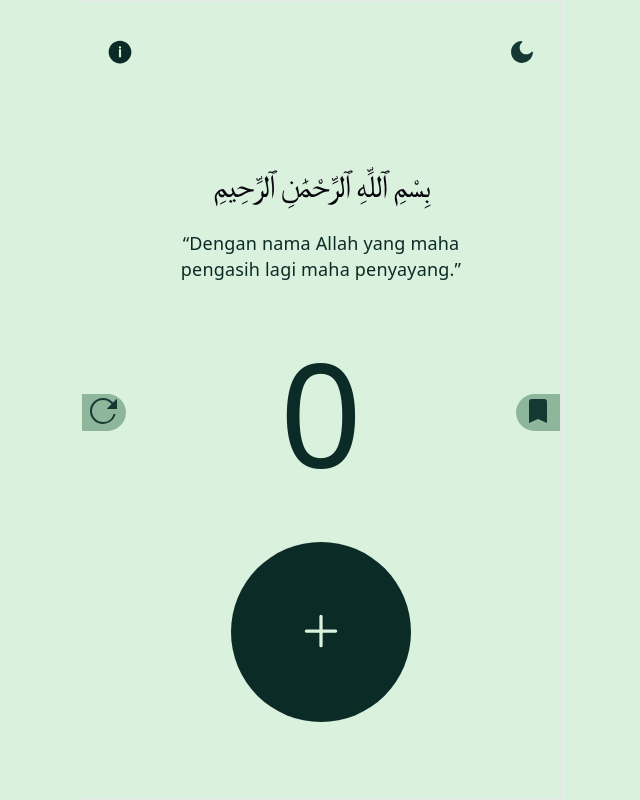
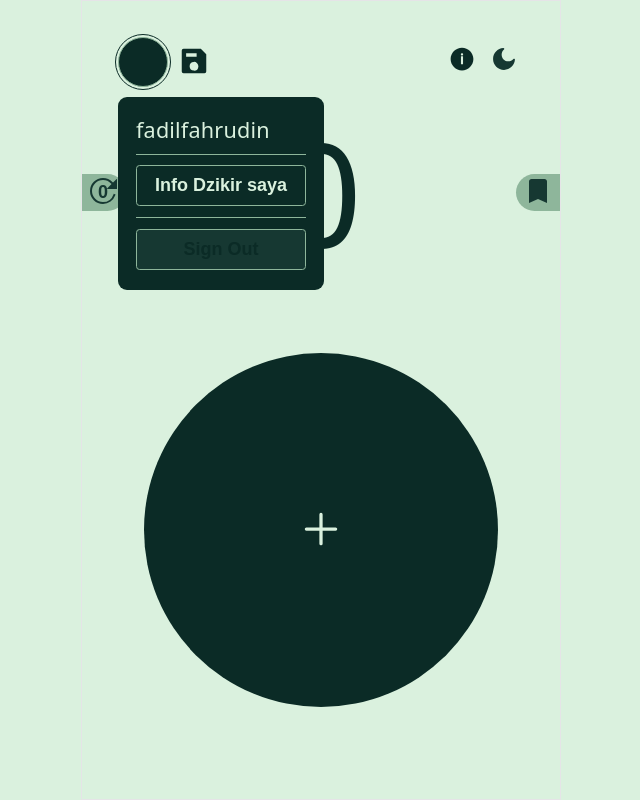
Before and after one commit to fadilfahrudin/tasbih-tracker, a React (Vite) app: page / in a window 1280 px wide. Shown: the whole page, without its empty margins (319-959 px from the left). Built offline with nearby package versions, Linux system fonts and the light colour scheme.

Commit message:
add: profile & re slicing layout

```diff
--- a/src/App.css
+++ b/src/App.css
@@ -13,7 +13,7 @@
   background-color: var(--accent);
 }
 
-.floatingBtnClose{
+.floatingBtnClose {
   background: none;
   border: none;
 }
@@ -42,6 +42,14 @@
   .resetBtn {
     left: 0;
     border-radius: 0 32px 32px 0;
+    span {
+      position: absolute;
+      left: 16px;
+      top: 8px;
+      font-size: 18px;
+      font-weight: bold;
+      color: var(--accent);
+    }
   }
   .saveBtn {
     right: 0;
@@ -55,8 +63,8 @@
   background: var(--accent-bg);
   border: 2px solid transparent;
   transition: border-color 0.3s;
-  width: 10rem;
-  height: 10rem;
+  width: 80%;
+  height: 80%;
   aspect-ratio: 1 / 1;
 
   &:hover {
@@ -67,26 +75,14 @@
     outline-offset: 2px;
   }
 }
-#header {
-  display: flex;
-  justify-content: space-between;
-  align-items: center;
-  padding: 1em 0;
-  button {
-    background: none;
-    border: none;
-    cursor: pointer;
-    overflow: hidden;
-    height: 32px;
-  }
-  .darkModeToggle {
-    display: flex;
-    flex-direction: column;
-    gap: 5px;
-    svg {
-      flex-shrink: 0;
-    }
-  }
+
+.modalContainer {
+  backdrop-filter: blur(20px) ;
+  position: absolute;
+  left: 0;
+  top: 0;
+  width: 100%;
+  height: 100%;
 }
 
 section.wording {
--- a/src/App.tsx
+++ b/src/App.tsx
@@ -1,70 +1,46 @@
-import { Activity, useEffect, useState } from 'react';
-import { AiFillMoon, AiFillSun } from 'react-icons/ai';
-import { IoIosInformationCircle, IoMdBookmark } from 'react-icons/io';
+import { Activity, useState } from 'react';
+import { IoMdBookmark } from 'react-icons/io';
 import { IoAddOutline, IoClose, IoReloadSharp } from 'react-icons/io5';
 import './App.css';
+import Header from './components/Header';
+import Modal from './components/Modal';
 import { usePWAInstall } from './hooks/usePWAInstall';
 
 function App() {
   const [count, setCount] = useState(0)
+  const [isModalResetVisible, setIsModalResetVisible] = useState(false);
+  const [isModalSaveVisible, setIsModalSaveVisible] = useState(false);
   const [isInstallBtnVisible, setIsInstallBtnVisible] = useState(true);
+  const [dzikirName, setDzikirName] = useState('');
 
   const {
     isInstallable,
     installApp,
   } = usePWAInstall();
 
+  const handleReset = () => {
+    setCount(0);
+    setIsModalResetVisible(false);
+  }
 
-  const [isDark, setIsDark] = useState(() => {
-    return window.matchMedia(
-      '(prefers-color-scheme: dark)'
-    ).matches;
-  });
-
-
-  useEffect(() => {
-    document.documentElement.classList.toggle(
-      'dark',
-      isDark
-    );
-  }, [isDark]);
-  const toggleDarkMode = () => {
-    setIsDark(prev => !prev);
-  };
+  const handleSave = () => {
+    setCount(0);
+    setIsModalSaveVisible(false);
+    alert(`Dzikir ${dzikirName} berhasil disimpan!`);
+    setDzikirName('');
+  }
 
   return (
     <>
-      <header id="header">
-        <button
-          type="button"
-          onClick={() => setCount((count) => count + 1)}
-        >
-          <IoIosInformationCircle color='var(--accent-bg)' size={28} />
-        </button>
-        <button
-          type="button"
-          className='darkModeToggle'
-          onClick={toggleDarkMode}
-        >
-          {
-            !isDark
-              ? <AiFillMoon color='var(--primary)' size={28} />
-              : <AiFillSun color='var(--secondary)' size={28} />
-          }
-        </button>
-      </header>
-
-      <section id="center" className='wording'>
-        <h1>بِسْمِ ٱللَّهِ ٱلرَّحْمَٰنِ ٱلرَّحِيمِ</h1>
-        <p>“Dengan nama Allah yang maha pengasih lagi maha penyayang.”</p>
-      </section>
+      <Header />
 
       <section id="center" className='countSection'>
         <button
           type="button"
           className='resetBtn'
-          onClick={() => setCount(0)}
+          onClick={() => setIsModalResetVisible(true)}
         >
+          <span>0</span>
           <IoReloadSharp color='var(--accent)' size={32} />
         </button>
 
@@ -73,7 +49,7 @@ function App() {
         <button
           type="button"
           className='saveBtn'
-          onClick={() => setCount((count) => count + 1)}
+          onClick={() => setIsModalSaveVisible(true)}
         >
           <IoMdBookmark color='var(--accent)' size={32} />
         </button>
@@ -91,9 +67,43 @@ function App() {
 
       <Activity mode={isInstallBtnVisible && isInstallable ? 'visible' : 'hidden'}>
         <div className='floatingContainer'>
-            <button className='floatingBtnClose' type='button' onClick={() => setIsInstallBtnVisible(false)}><IoClose color='var(--surface-btn)' size={22} /></button>
-            <button className='floatingBtn' type='button' onClick={installApp}>Install App</button>
-          </div>
+          <button className='floatingBtnClose' type='button' onClick={() => setIsInstallBtnVisible(false)}><IoClose color='var(--surface-btn)' size={22} /></button>
+          <button className='floatingBtn' type='button' onClick={installApp}>Install App</button>
+        </div>
+      </Activity>
+
+      <Activity mode={isModalResetVisible ? 'visible' : 'hidden'}>
+        <div id='center' className='modalContainer'>
+          <Modal
+            actionText='Atur ulang'
+            cencel={() => setIsModalResetVisible(false)}
+            title='Mengatur ulang ke 0?'
+            description='Hitungan saat ini tidak dapat di kembalikan atau tersimpan!'
+            action={handleReset}
+          />
+        </div>
+      </Activity>
+
+      <Activity mode={isModalSaveVisible ? 'visible' : 'hidden'}>
+        <div id='center' className='modalContainer'>
+          <Modal
+            actionText='Simpan'
+            cencel={() => setIsModalSaveVisible(false)}
+            title='Nama Dzikir.'
+            action={handleSave}
+            isFormInputField={dzikirName.length > 0}
+          >
+            <input
+              placeholder='Subhanallah..'
+              type="text"
+              className='textInput'
+              onChange={(e) => setDzikirName(e.target.value)}
+              name='dzikirName'
+              id='dzikirName'
+              value={dzikirName}
+            />
+          </Modal>
+        </div>
       </Activity>
     </>
   )
--- /dev/null
+++ b/src/components/Header/header.module.css
@@ -0,0 +1,136 @@
+.header {
+  display: flex;
+  justify-content: space-between;
+  align-items: center;
+  padding: 1em;
+  button {
+    background: none;
+    border: none;
+    cursor: pointer;
+    overflow: hidden;
+    height: 32px;
+  }
+  .darkModeToggle {
+    display: flex;
+    flex-direction: column;
+    gap: 5px;
+    svg {
+      flex-shrink: 0;
+    }
+  }
+}
+
+.info {
+  position: relative;
+}
+
+.modalInfo {
+  position: absolute;
+  z-index: 9999;
+  width: max-content;
+  background-color: var(--accent-bg);
+  color: var(--surface-container);
+  border-radius: 0.5em;
+  padding: 0.5em 1em;
+  border: none;
+  cursor: pointer;
+  right: 1em;
+  top: 32px;
+  display: flex;
+  flex-direction: column;
+  align-items: start;
+
+  & > div {
+    border-bottom: 1px solid var(--accent-border);
+    padding: 0.5em 0;
+    width: 100%;
+    text-align: start;
+    font-size: 1rem;
+    font-weight: 400;
+
+    &:last-child {
+      border: none;
+    }
+  }
+}
+
+.infoValue {
+  cursor: pointer;
+  font-weight: bold;
+}
+
+.ICarrowUp {
+  transform: rotate(45deg);
+  color: var(--surface-container);
+}
+
+.rightMenu {
+  display: flex;
+  gap: 2px;
+  flex-grow: 1;
+  justify-content: flex-end;
+}
+
+.leftMenu {
+  display: flex;
+  align-items: center;
+  gap: 6px;
+  .profile {
+    position: relative;
+    .img {
+      width: 50px;
+      height: 50px;
+      position: relative;
+      border-radius: 50px;
+      border: 1px solid var(--accent-border);
+      background-color: var(--accent-bg);
+      outline: 1px solid var(--accent-bg);
+      outline-offset: 2px;
+    }
+    .detail {
+      position: absolute;
+      z-index: 9999;
+      width: max-content;
+      background-color: var(--accent-bg);
+      color: var(--surface-container);
+      border-radius: 0.5em;
+      padding: 0.5em 1em;
+      border: none;
+      cursor: pointer;
+      left: 0;
+      top: 120%;
+      display: flex;
+      flex-direction: column;
+      align-items: start;
+
+      & > div {
+        border-bottom: 1px solid var(--accent-border);
+        padding: 0.5em 0;
+        width: 100%;
+        text-align: start;
+        font-size: 1.2rem;
+        font-weight: 400;
+
+        &:last-child {
+          border: none;
+          button{
+            background-color: var(--accent);
+            color: var(--text);
+          }
+        }
+
+        button {
+          font-size: 1rem;
+          background: none;
+          border: 1px solid var(--accent-border);
+          border-radius: 0.2em;
+          padding: 0.5em 1em;
+          color: var(--surface-container);
+          font-weight: bold;
+          height: auto;
+          width: 100%;
+        }
+      }
+    }
+  }
+}
--- /dev/null
+++ b/src/components/Header/index.tsx
@@ -0,0 +1,83 @@
+import React, { Activity, useEffect, useState } from 'react'
+import { AiFillMoon, AiFillSun } from 'react-icons/ai';
+import { IoIosInformationCircle } from 'react-icons/io';
+import styles from './header.module.css'
+import { IoArrowUp, IoSaveSharp } from 'react-icons/io5';
+
+const Header = () => {
+    const [isInfoOpen, setIsInfoOpen] = useState(false);
+    const [isDark, setIsDark] = useState(() => {
+        return window.matchMedia(
+            '(prefers-color-scheme: dark)'
+        ).matches;
+    });
+
+
+    useEffect(() => {
+        document.documentElement.classList.toggle(
+            'dark',
+            isDark
+        );
+    }, [isDark]);
+    const toggleDarkMode = () => {
+        setIsDark(prev => !prev);
+    };
+
+
+    return (
+        <header className={styles.header}>
+            <div className={styles.leftMenu}>
+                <div className={styles.profile}>
+                    <div className={styles.img}></div>
+                    <Activity mode={'visible'}>
+                        <div className={styles.detail}>
+                            <div>fadilfahrudin</div>
+                            <div>
+                                <button>Info Dzikir saya</button>
+                            </div>
+                            <div>
+                                <button>Sign Out</button>
+                            </div>
+                        </div>
+                    </Activity>
+                </div>
+                <button type='button' onClick={() => { }}><IoSaveSharp color='var(--accent-bg)' size={28} /></button>
+            </div>
+            <div className={styles.rightMenu}>
+                <div className={styles.info}>
+                    <button
+                        type="button"
+                        onClick={() => setIsInfoOpen(prev => !prev)}
+                    >
+                        <IoIosInformationCircle color='var(--accent-bg)' size={28} />
+                    </button>
+
+                    <Activity mode={isInfoOpen ? 'visible' : 'hidden'}>
+                        <div className={styles.modalInfo}>
+                            <div>Pengguna <span className={styles.infoValue}>1.222.333</span></div>
+                            <div>Made by Fadil <span className={styles.infoValue}>
+                                <a href="#">Buy me a coffee</a>
+                                <IoArrowUp className={styles.ICarrowUp} />
+                            </span>
+                            </div>
+                        </div>
+                    </Activity>
+
+                </div>
+                <button
+                    type="button"
+                    className={styles.darkModeToggle}
+                    onClick={toggleDarkMode}
+                >
+                    {
+                        !isDark
+                            ? <AiFillMoon color='var(--primary)' size={28} />
+                            : <AiFillSun color='var(--secondary)' size={28} />
+                    }
+                </button>
+            </div>
+        </header>
+    )
+}
+
+export default Header
--- /dev/null
+++ b/src/components/Modal/index.tsx
@@ -0,0 +1,47 @@
+import React from 'react'
+import styles from './modal.module.css'
+import { IoClose } from 'react-icons/io5'
+
+interface Props {
+    title: string
+    description?: string
+    action: () => void
+    cencel: () => void
+    actionText: string
+    children?: React.ReactNode
+    isFormInputField?: boolean
+}
+const Modal: React.FC<Props> = ({
+    title,
+    description,
+    action,
+    cencel,
+    actionText,
+    children,
+    isFormInputField
+}) => {
+    return (
+        <div className={styles.container}>
+            <div className={styles.modal}>
+                <div className={styles.header}>
+                    <h1>{title}</h1>
+                    <button type='button' onClick={cencel}><IoClose color='var(--accent-bg)' size={24} /></button>
+                </div>
+                <div className={styles.body}>
+                    {children}
+                    {
+                        description && (
+                            <p>{description}</p>
+                        )
+                    }
+                </div>
+                <div className={styles.footer}>
+                    <button type='button' onClick={cencel}>Batalkan</button>
+                    <button type='button' disabled={!isFormInputField} onClick={action}>{actionText}</button>
+                </div>
+            </div>
+        </div>
+    )
+}
+
+export default Modal;
--- a/src/index.css
+++ b/src/index.css
@@ -1,4 +1,5 @@
 * {
+  box-sizing: border-box;
   transition:
     background-color 0.3s ease,
     color 0.3s ease,
@@ -101,3 +102,22 @@ h2 {
 p {
   margin: 0;
 }
+a{
+  text-decoration: underline;
+  color: var(--surface-container);
+  cursor: pointer;
+}
+
+
+input{
+  border: none;
+  outline: none;
+  width: 100%;
+  background-color: transparent;
+  color: var(--surface-container);
+  font-size: 1.2rem;
+  &::placeholder{
+    color: var(--accent-border);
+    opacity: 0.5;
+  }
+}
```
Also changed, not shown: src/components/Modal/modal.module.css (added, +66 -0 lines).
